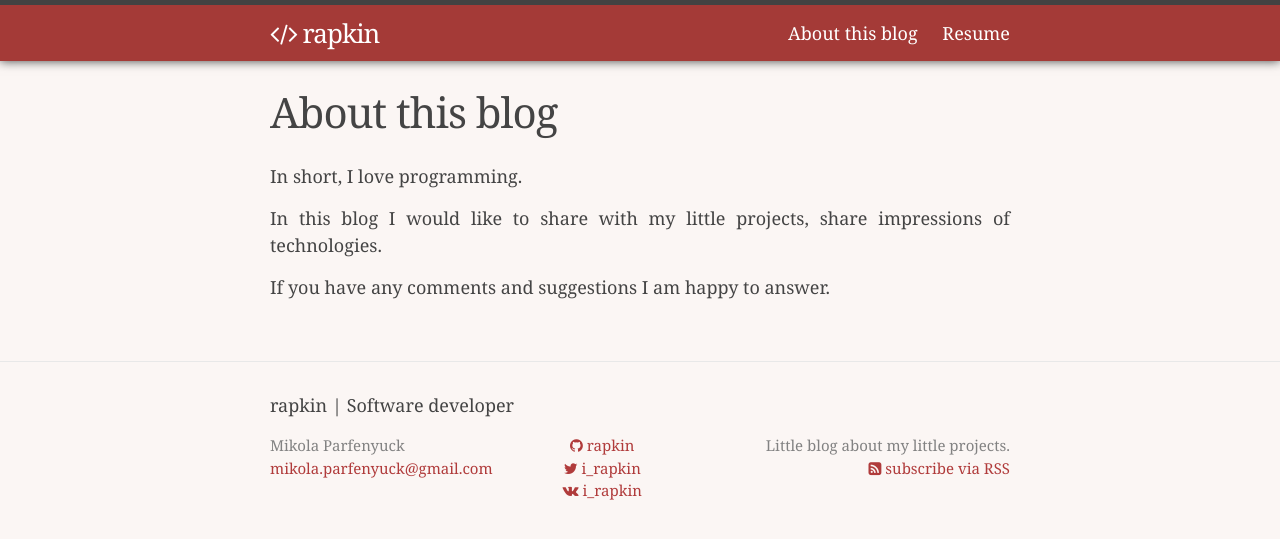
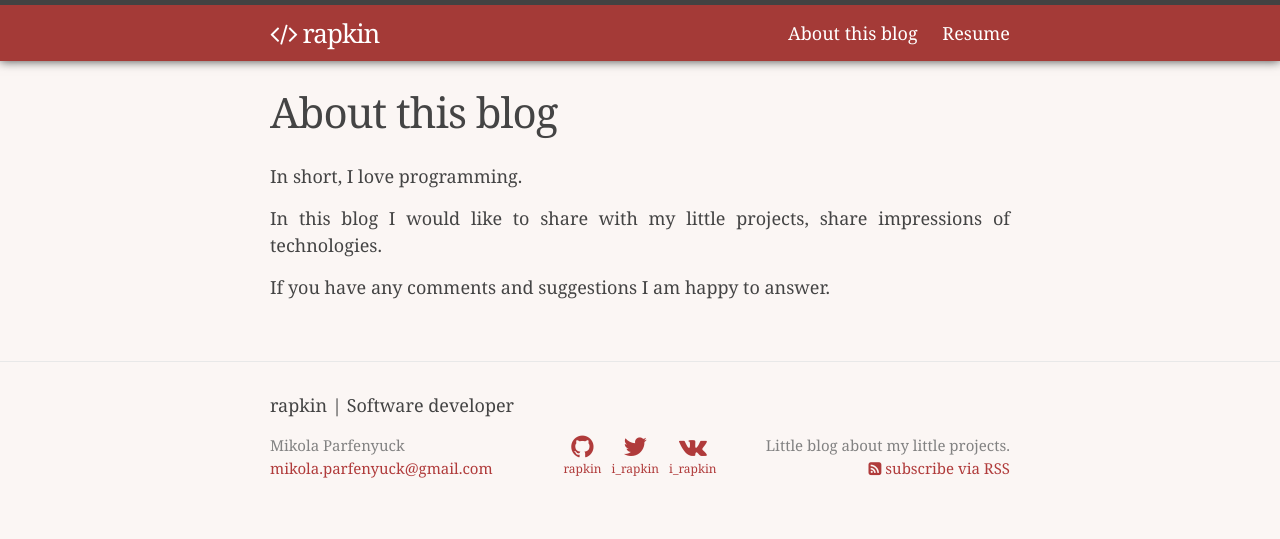
Before and after one commit to rapkin/rapkin.github.io, a Jekyll site: the page built from about.md, in a window 1280 px wide. Shown: the top 539 px of the page. Built offline with Jekyll 4.4.1, drawn with Linux system fonts in a browser that asks for light colours; nearby versions of some CDN libraries; Markdown is read by kramdown in place of the engine named in the settings.

Commit message:
style changes; added description; removed trash

```diff
--- a/_includes/footer.html
+++ b/_includes/footer.html
@@ -13,34 +13,28 @@
       </div>
 
       <div class="footer-col footer-col-2">
-        <ul class="social-media-list">
+        <div class="social-media-list">
           {% if site.github_username %}
-          <li>
             <a href="https://github.com/{{ site.github_username }}">
               <i class="fa fa-github"></i>
               <span class="username">{{ site.github_username }}</span>
             </a>
-          </li>
           {% endif %}
 
           {% if site.twitter_username %}
-          <li>
             <a href="https://twitter.com/{{ site.twitter_username }}">
               <i class="fa fa-twitter"></i>
               <span class="username">{{ site.twitter_username }}</span>
             </a>
-          </li>
           {% endif %}
 
           {% if site.vk_username %}
-          <li>
             <a href="https://vk.com/{{ site.vk_username }}">
               <i class="fa fa-vk"></i>
               <span class="username">{{ site.vk_username }}</span>
             </a>
-          </li>
           {% endif %}
-        </ul>
+        </div>
       </div>
 
       <div class="footer-col footer-col-3">
@@ -64,4 +58,6 @@
     </script>
   {% endif %}
 
+  <link rel="stylesheet" href="https://maxcdn.bootstrapcdn.com/font-awesome/4.4.0/css/font-awesome.min.css" />
+
 </footer>
--- a/_includes/head.html
+++ b/_includes/head.html
@@ -29,7 +29,7 @@
     {% endif %}
 
     {% if page.description %}
-        <meta name="description" content="{{ page.description }}" />
+        <meta name="description" itemprop="description" content="{{ page.description }}" />
         <meta property="og:description" content="{{ page.description }}" />
     {% endif %}
 
@@ -37,10 +37,8 @@
         <meta name="keywords" content="{{ page.keywords | join: ', ' }}" />
     {% endif %}
 
-
     <link href="/feed.xml" rel="alternate" title="rapkin | RSS" type="application/atom+xml" />
     <link rel="stylesheet" href="{{ "/css/main.css" | prepend: site.baseurl }}" />
-    <link rel="stylesheet" href="https://maxcdn.bootstrapcdn.com/font-awesome/4.4.0/css/font-awesome.min.css" />
     <link rel="canonical" href="{{ page.url | replace: 'index.html', '' | prepend: site.baseurl | prepend: site.url }}" />
     <meta property="og:url" content="{{ page.url | replace: 'index.html', '' | prepend: site.baseurl | prepend: site.url }}" />
 </head>
--- a/_sass/_base.scss
+++ b/_sass/_base.scss
@@ -189,22 +189,3 @@ table {
         clear: both;
     }
 }
-
-
-
-/**
- * Icons
- */
-.icon {
-
-    > svg {
-        display: inline-block;
-        width: 16px;
-        height: 16px;
-        vertical-align: middle;
-
-        path {
-            fill: $grey-color;
-        }
-    }
-}
--- a/_sass/_layout.scss
+++ b/_sass/_layout.scss
@@ -44,7 +44,7 @@
         top: 9px;
         right: 30px;
         background-color: $grey-color-dark;
-        border: 1px solid $grey-color-light;
+        box-shadow: 0 0 1px $grey-color-dark;
         border-radius: 5px;
         text-align: right;
 
@@ -56,15 +56,6 @@
             line-height: 0;
             padding-top: 10px;
             text-align: center;
-
-            > svg {
-                width: 18px;
-                height: 15px;
-
-                path {
-                    fill: $grey-color-dark;
-                }
-            }
         }
 
         .trigger {
@@ -102,7 +93,30 @@
 .contact-list,
 .social-media-list {
     list-style: none;
-    margin-left: 0;
+    margin: 0;
+}
+
+.social-media-list {
+    font-size: 0px;
+
+    .fa {
+        display: block;
+        font-size: 26px;
+    }
+
+    a {
+        margin: 0 5px;
+        display: inline-block;
+        text-decoration: none;
+
+        .username {
+            font-size: 12px;
+        }
+
+        &:hover .username {
+            text-decoration: underline;
+        }
+    }
 }
 
 .text-description {
@@ -129,14 +143,14 @@
 
 .footer-col-2 {
     text-align: center;
-    width: -webkit-calc(20% - (#{$spacing-unit} / 2));
-    width:         calc(20% - (#{$spacing-unit} / 2));
+    width: -webkit-calc(30% - (#{$spacing-unit} / 2));
+    width:         calc(30% - (#{$spacing-unit} / 2));
 }
 
 .footer-col-3 {
     text-align: right;
-    width: -webkit-calc(45% - (#{$spacing-unit} / 2));
-    width:         calc(45% - (#{$spacing-unit} / 2));
+    width: -webkit-calc(35% - (#{$spacing-unit} / 2));
+    width:         calc(35% - (#{$spacing-unit} / 2));
 }
 
 @include media-query($on-laptop) {
@@ -183,10 +197,12 @@
 .post-list {
     margin-left: 0;
     list-style: none;
+}
 
-    > li {
-        margin-bottom: $spacing-unit;
-    }
+.post-item {
+    border-left: solid $brand-color 5px;
+    padding-left: $spacing-unit;
+    margin-bottom: $spacing-unit;
 }
 
 .post-meta {
@@ -197,6 +213,7 @@
 .post-link {
     display: block;
     font-size: 24px;
+    margin: 0;
 }
 
 
--- a/_sass/_syntax-highlighting.scss
+++ b/_sass/_syntax-highlighting.scss
@@ -7,7 +7,7 @@
 
     .c     { color: #998; font-style: italic } // Comment
     .err   { color: #a61717; background-color: #e3d2d2 } // Error
-    .k     { font-weight: bold } // Keyword
+    .k     { font-weight: bold; color: #AD9660 } // Keyword
     .o     { font-weight: bold } // Operator
     .cm    { color: #998; font-style: italic } // Comment.Multiline
     .cp    { color: #999; font-weight: bold } // Comment.Preproc
@@ -57,7 +57,7 @@
     .sh    { color: #A7B038 } // Literal.String.Heredoc
     .si    { color: #CB4E00 } // Literal.String.Interpol
     .sx    { color: #A7B038 } // Literal.String.Other
-    .sr    { color: #009926 } // Literal.String.Regex
+    .sr    { color: #9FB123 } // Literal.String.Regex
     .ss    { color: #A66374 } // Literal.String.Symbol
     .bp    { color: #999 } // Name.Builtin.Pseudo
     .vc    { color: #008080 } // Name.Variable.Class
--- a/index.html
+++ b/index.html
@@ -10,12 +10,13 @@ keywords:     [software, blog, developer, rapkin, programming]
 
   <ul class="post-list">
     {% for post in site.posts %}
-      <li>
+      <li class="post-item">
         <span class="post-meta"><i class="fa fa-calendar"></i> {{ post.date | date: "%b %-d, %Y" }}</span>
 
         <h2>
           <a class="post-link" href="{{ post.url | prepend: site.baseurl }}">{{ post.title }}</a>
         </h2>
+        <p>{{ post.description }}</p>
       </li>
     {% endfor %}
   </ul>
```
